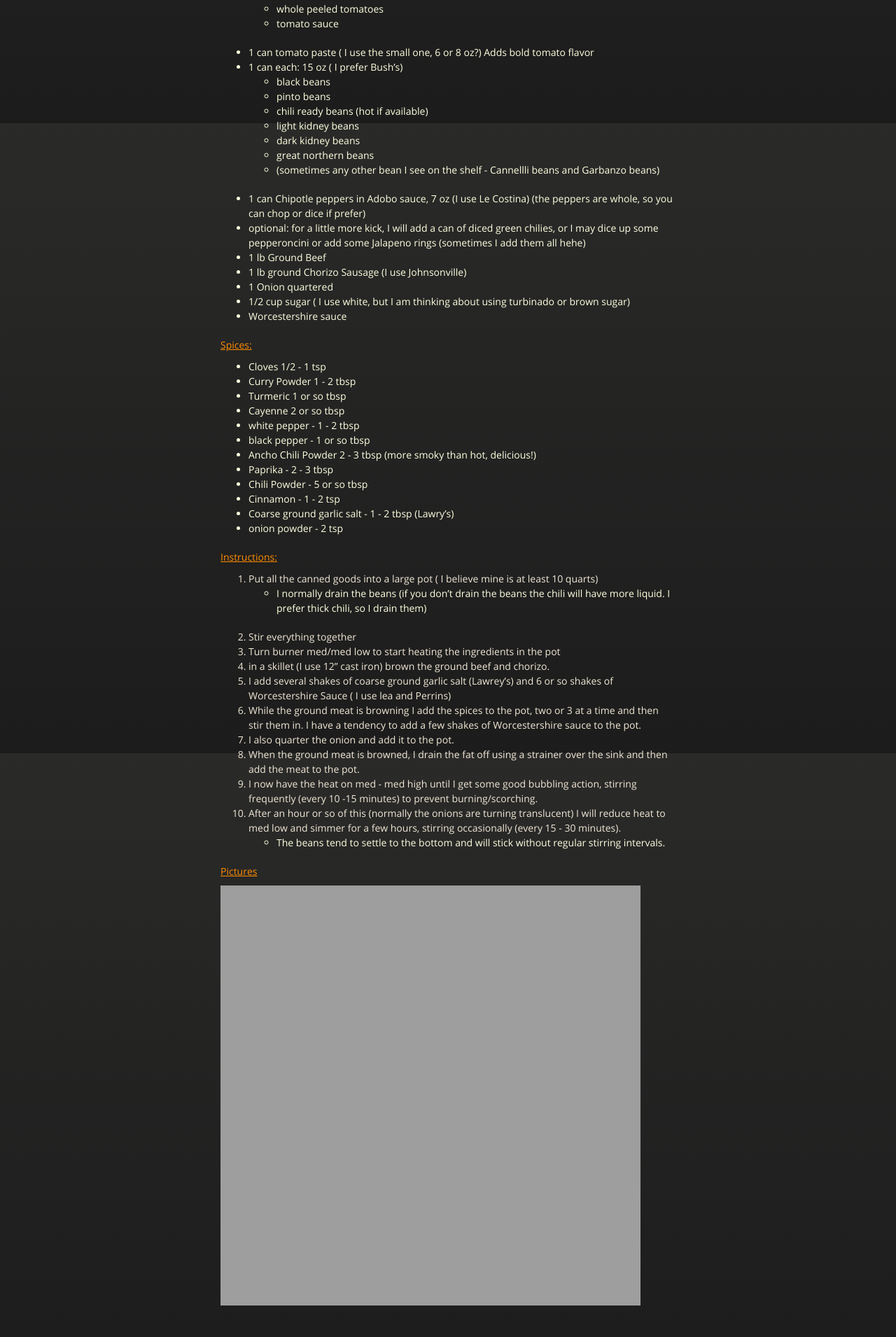
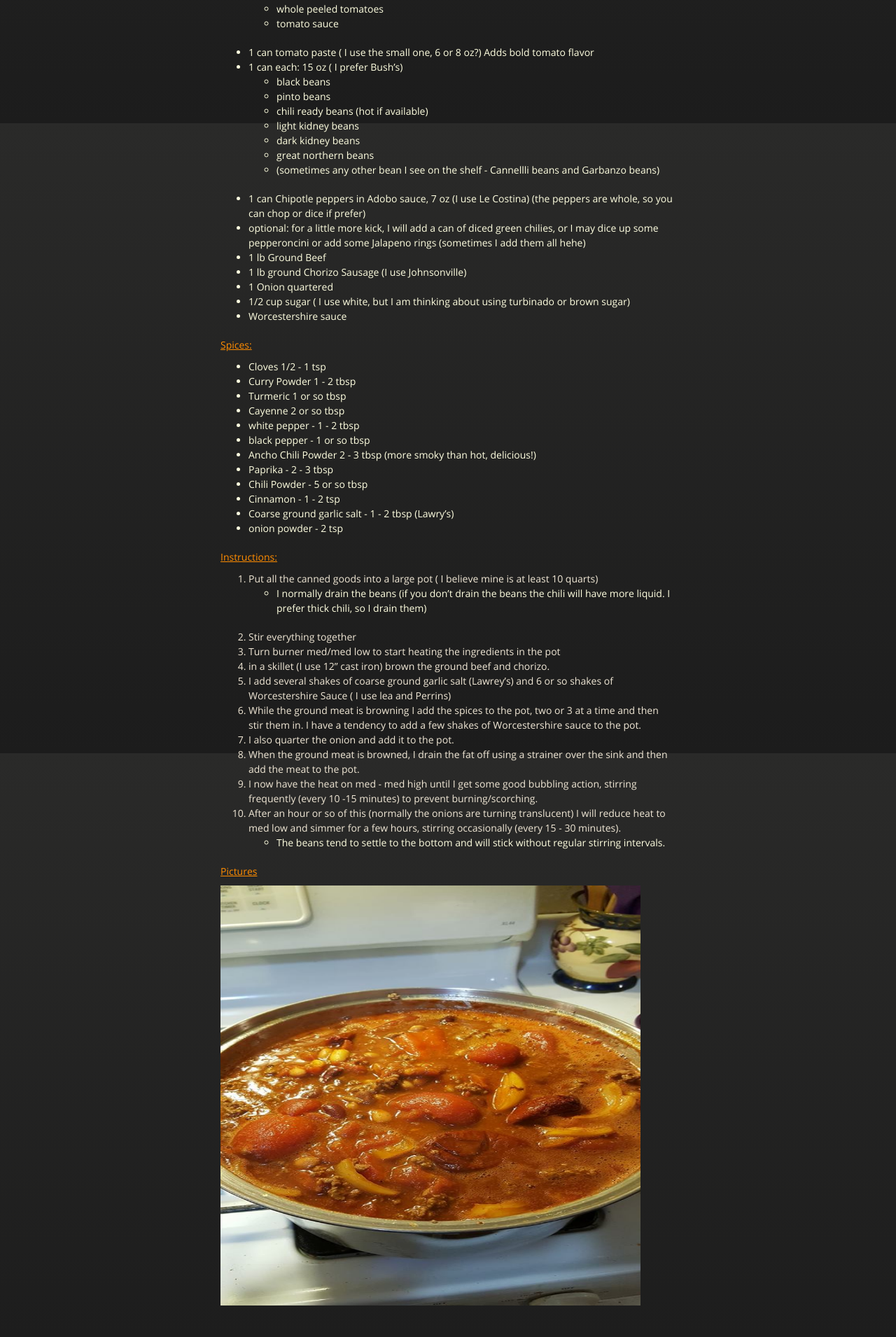
Before and after one commit to cmwillett/TheDigitalCookbook, a Jekyll site: the page built from MainDishes/RobertsFiveAlarmChili.md, in a window 1280 px wide. Shown: the part 724-2634 px from the top of the page at 70% size. Built offline with Jekyll 4.4.1, drawn with Linux system fonts in a browser that asks for light colours; nearby versions of some CDN libraries.

Commit message:
renaming dinners

```diff
--- a/MainDishes/RobertsFiveAlarmChili.md
+++ b/MainDishes/RobertsFiveAlarmChili.md
@@ -63,4 +63,4 @@ tags: chili,five,5,alarm,hot,spicy,robert,riggs
     - The beans tend to settle to the bottom and will stick without regular stirring intervals.
 
 #### Pictures
-![]({{site.github.url}}/Dinners/Images/RobertsFiveAlarmChili.png){:height="600px" width="600px"}
+![]({{site.github.url}}/MainDishes/Images/RobertsFiveAlarmChili.png){:height="600px" width="600px"}
```
